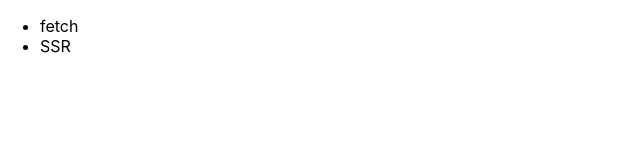
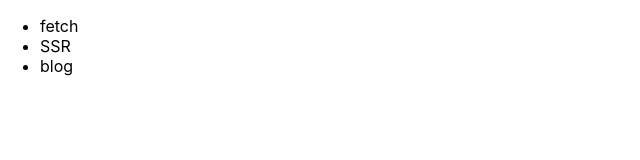
Before and after one commit to ShSato4JPN/NextJS-SSR-sample, a Next.js app in the folder next-ssr-sample/: page / in a window 1280 px wide. Shown: the top 160 px of the page, without its empty margins (0-640 px from the left). Built offline with nearby package versions, Linux system fonts and the light colour scheme.

Commit message:
作成途中をローカルリポジトリにコミット

```diff
--- a/next-ssr-sample/pages/index.js
+++ b/next-ssr-sample/pages/index.js
@@ -14,6 +14,11 @@ export default function Home() {
             <a href=''>SSR</a>
           </Link>
         </li>
+        <li>
+        <Link href="/blog/BlogSample">
+            <a href=''>blog</a>
+          </Link>
+        </li>
       </ul>
     </div>
   )
```
Also changed, not shown: next-ssr-sample/pages/blog/BlogSample.js (added, +18 -0 lines).
